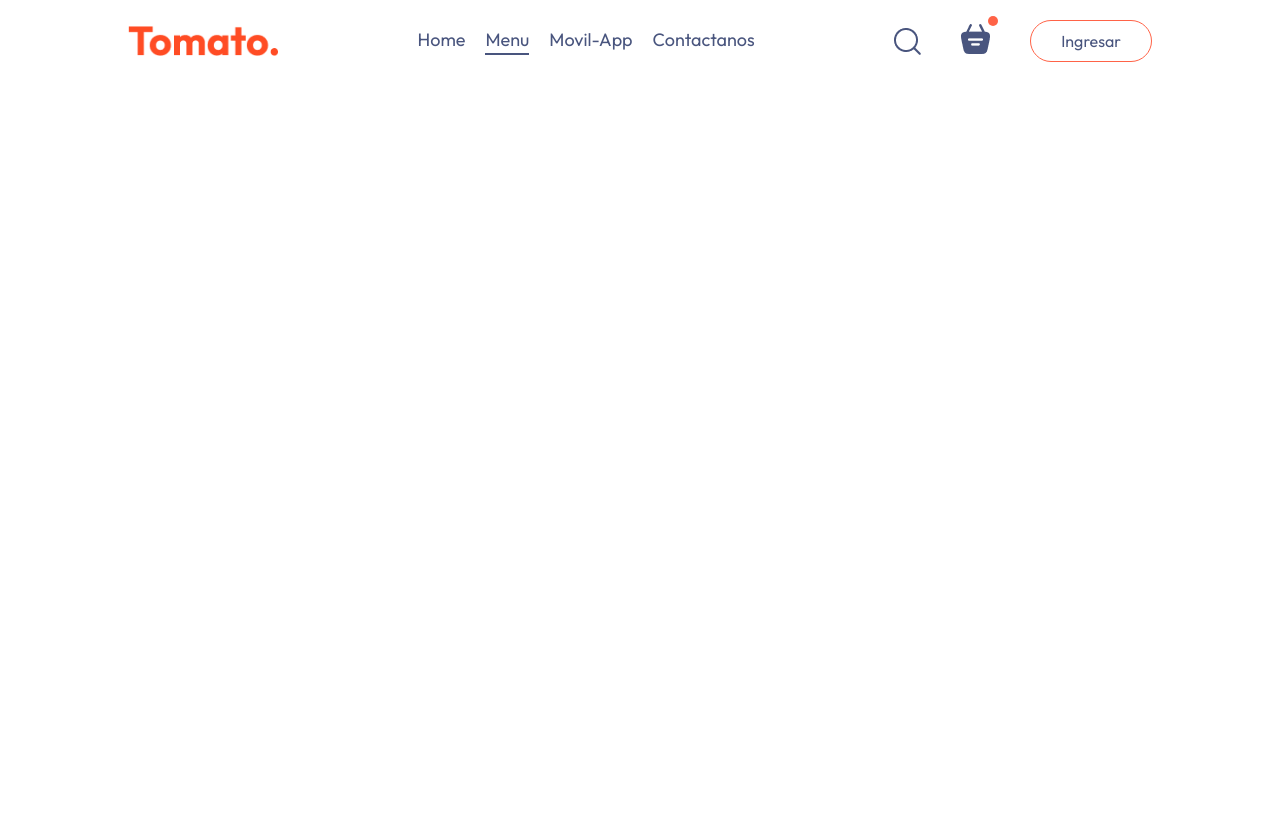
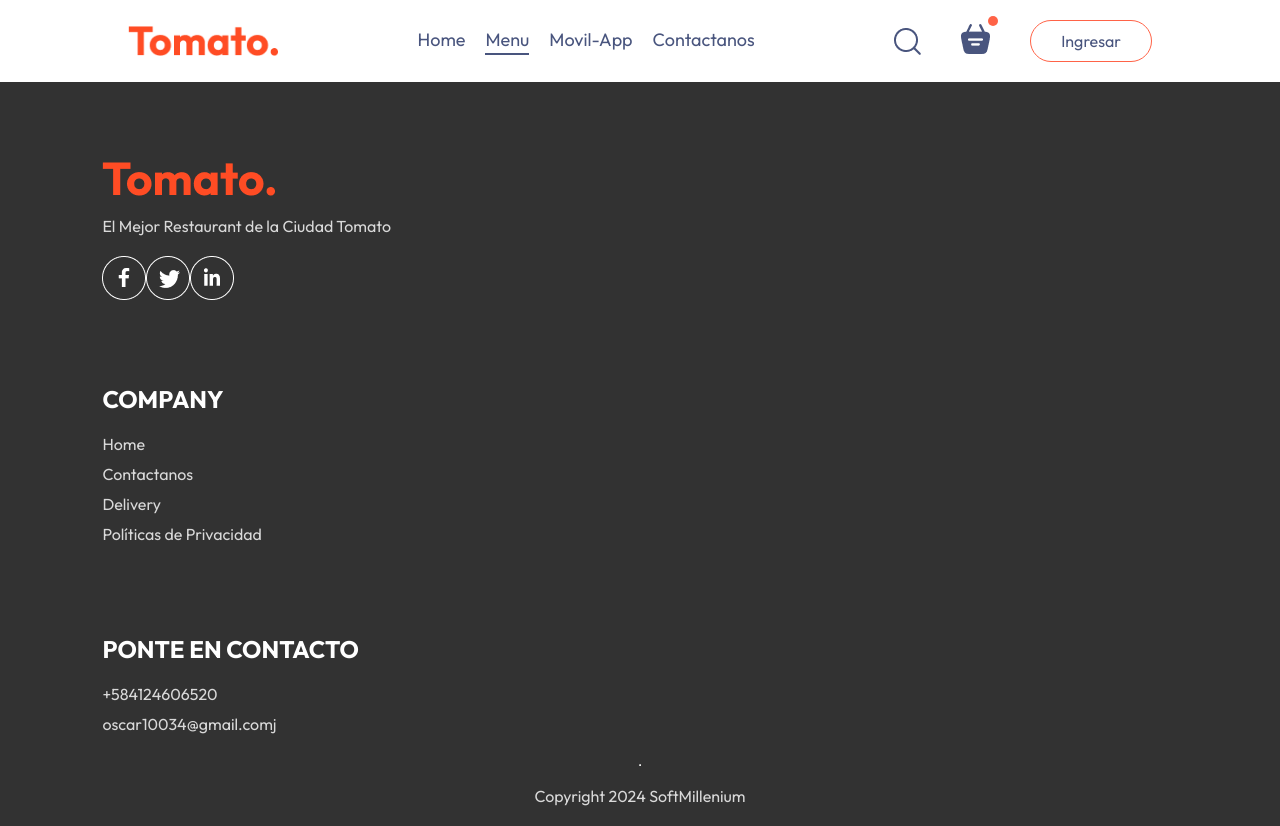
Before and after one commit to crearwebdesign/food, a React (Vite) app: page /order in a window 1280 px wide. Before the commit the page ends 800 px from the top, so only its background shows below. Built offline with nearby package versions, Linux system fonts and the light colour scheme.

Commit message:
Act091224

```diff
--- a/src/App.jsx
+++ b/src/App.jsx
@@ -1,24 +1,25 @@
-import React from 'react'
-import { Route, Routes } from 'react-router-dom'
-import Home from './pages/Home/Home'
-import Cart from './pages/Cart/Cart'
-import PlaceOrder from './pages/PlaceOrder/PlaceOrder'
-import NavBar from './components/NavBar/NavBar'
-
-
-
+import React from "react";
+import { Route, Routes } from "react-router-dom";
+import Home from "./pages/Home/Home";
+import Cart from "./pages/Cart/Cart";
+import PlaceOrder from "./pages/PlaceOrder/PlaceOrder";
+import NavBar from "./components/NavBar/NavBar";
+import Footer from "./components/Footer/Footer";
 
 const App = () => {
   return (
-    <div className='app'>
-      <NavBar />
-      <Routes>
-        <Route path='/' element={<Home/>} />
-        <Route path='/cart' element={<Cart/>} />
-        <Route path='/order' element={<PlaceOrder/>} />
-      </Routes>
-    </div>
-  )
-}
+    <>
+      <div className="app">
+        <NavBar />
+        <Routes>
+          <Route path="/" element={<Home />} />
+          <Route path="/cart" element={<Cart />} />
+          <Route path="/order" element={<PlaceOrder />} />
+        </Routes>
+      </div>
+      <Footer />
+    </>
+  );
+};
 
-export default App
+export default App;
--- /dev/null
+++ b/src/components/Footer/Footer.css
@@ -0,0 +1,34 @@
+.footer{
+    color: #d9d9d9;
+    background-color: #323232;
+    display: flex;
+    flex-direction: column;
+    align-items: center;
+    gap: 20px;
+    padding: 20px 8vw;
+    padding-top: 80px;
+}
+
+.footer-content{
+    width: 100%;
+    display: grid;
+    grid-template-columns: 2fr 1fr 1 fr;
+    gap: 80px;
+}
+
+.footer-content-left, .footer-content-center, .footer-content-right {
+    display: flex;
+    flex-direction: column;
+    align-items: start;
+    gap: 20px;
+}
+
+.footer-content-left li, .footer-content-center li, .footer-content-right li {
+   list-style: none;
+   margin-bottom: 10px;
+}
+
+.footer-content-center h2, .footer-content-right h2 {
+    color: white;
+
+ }
--- /dev/null
+++ b/src/components/Footer/Footer.jsx
@@ -0,0 +1,43 @@
+import React from "react";
+import "./Footer.css";
+import { assets } from "../../assets/assets";
+
+const Footer = () => {
+  return (
+    <div className="footer" id="footer">
+      <div className="footer-content">
+        <div className="footer-content-left">
+          <img src={assets.logo} alt="" />
+          <p>El Mejor Restaurant de la Ciudad Tomato</p>
+          <div className="footer-social-icons">
+            <img src={assets.facebook_icon} alt="" />
+            <img src={assets.twitter_icon} alt="" />
+            <img src={assets.linkedin_icon} alt="" />
+          </div>
+        </div>
+        <div className="footer-content-center">
+            <h2>COMPANY</h2>
+            <ul>
+                <li>Home</li>
+                <li>Contactanos</li>
+                <li>Delivery</li>
+                <li>Políticas de Privacidad</li>
+            </ul>
+        </div>
+        <div className="footer-content-right">
+            <h2>PONTE EN CONTACTO</h2>
+                <ul>
+                    <li>+584124606520</li>
+                    <li>oscar10034@gmail.comj</li>
+                </ul>
+        </div>
+      </div>
+      <hr />
+      <p className="footer-copyright">
+        Copyright 2024 SoftMillenium
+      </p>
+    </div>
+  );
+};
+
+export default Footer;
```
